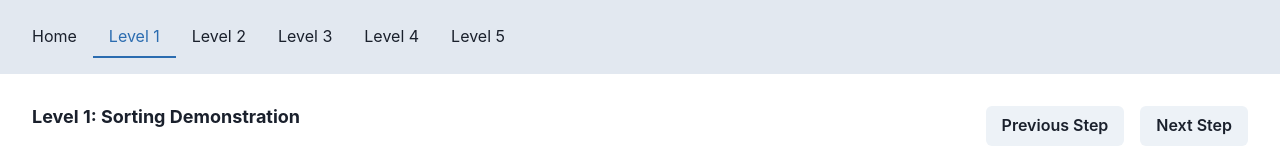
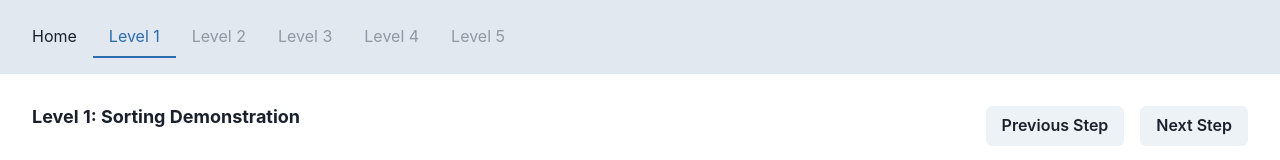
Before and after one commit to ShaimaaAliECE/se3350_project-group-7, a React (Create React App) app in the folder client/: page / in a window 1280 px wide. Shown: the top 160 px of the page. Built offline with nearby package versions, Linux system fonts and the light colour scheme.

Commit message:
added guard lock to levels

```diff
--- a/client/src/components/Header.tsx
+++ b/client/src/components/Header.tsx
@@ -21,10 +21,10 @@ const Header = () => {
         <TabList>
           <Tab>Home</Tab>
           <Tab onClick={() => game.jumpToLevel(0)}>Level 1</Tab>
-          <Tab onClick={() => game.jumpToLevel(1)}>Level 2</Tab>
-          <Tab onClick={() => game.jumpToLevel(2)}>Level 3</Tab>
-          <Tab onClick={() => game.jumpToLevel(3)}>Level 4</Tab>
-          <Tab onClick={() => game.jumpToLevel(4)}>Level 5</Tab>
+          <Tab isDisabled={game.level < 1 ? true : false} onClick={() => game.jumpToLevel(1)}>Level 2</Tab>
+          <Tab isDisabled={game.level < 2 ? true : false} onClick={() => game.jumpToLevel(2)}>Level 3</Tab>
+          <Tab isDisabled={game.level < 3 ? true : false} onClick={() => game.jumpToLevel(3)}>Level 4</Tab>
+          <Tab isDisabled={game.level < 4 ? true : false} onClick={() => game.jumpToLevel(4)}>Level 5</Tab>
         </TabList>
       </Box>
       <TabPanels>
```
